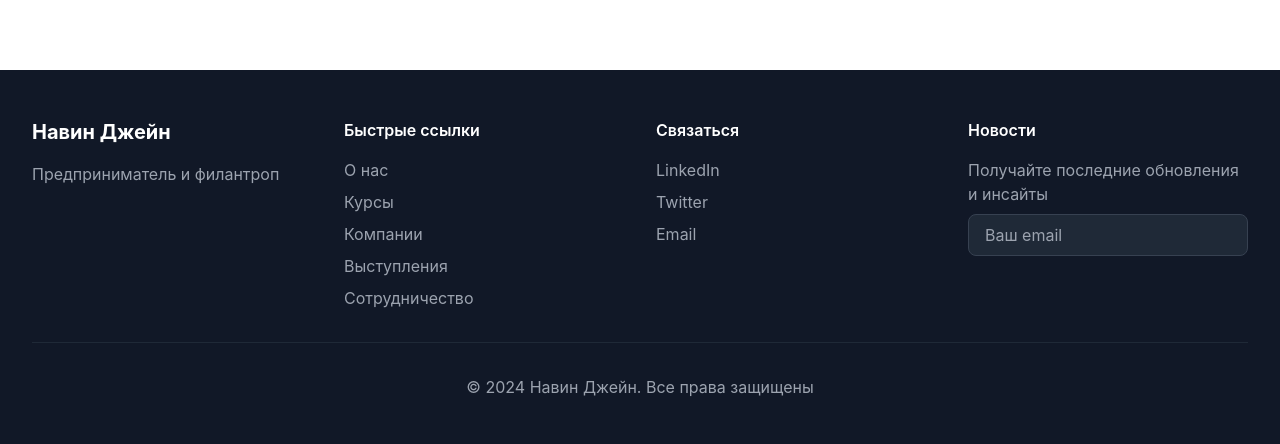
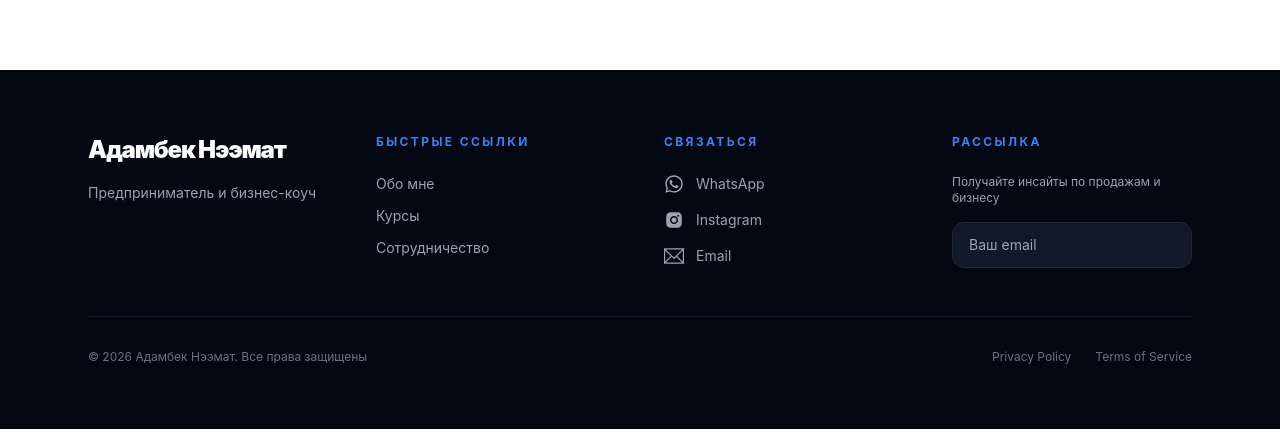
Before and after one commit to Abdulamitov-Mirbek/Adambek-nemad, a React (Vite) app: page / in a window 1280 px wide. Shown: the part 7283-7727 px from the top of the page. Built offline with nearby package versions, Linux system fonts and the light colour scheme.

Commit message:
fead: footer add new icons and functions

```diff
--- a/package.json
+++ b/package.json
@@ -15,7 +15,8 @@
     "framer-motion": "^12.38.0",
     "lucide-react": "^1.7.0",
     "react": "^18.2.0",
-    "react-dom": "^18.2.0"
+    "react-dom": "^18.2.0",
+    "react-icons": "^5.6.0"
   },
   "devDependencies": {
     "@types/react": "^18.2.43",
--- a/src/components/Footer.jsx
+++ b/src/components/Footer.jsx
@@ -1,35 +1,39 @@
-// src/components/Footer.jsx
 import React, { useContext } from "react";
 import { LanguageContext } from "../context/LanguageContext";
 
+import { AiFillInstagram } from "react-icons/ai";
+import { FaWhatsapp } from "react-icons/fa"; // Иконка WhatsApp
+import { TfiEmail } from "react-icons/tfi";
+import { MdAddCall } from "react-icons/md";
+
 const content = {
   ru: {
-    name: "Навин Джейн",
-    title: "Предприниматель и филантроп",
+    name: "Адамбек Нээмат",
+    title: "Предприниматель и бизнес-коуч",
     quickLinks: "Быстрые ссылки",
-    about: "О нас",
-    companies: "Компании",
+    about: "Обо мне",
+    companies: "Проекты",
     speaking: "Выступления",
     collaboration: "Сотрудничество",
     courses: "Курсы",
     connect: "Связаться",
-    newsletter: "Новости",
-    newsletterText: "Получайте последние обновления и инсайты",
+    newsletter: "Рассылка",
+    newsletterText: "Получайте инсайты по продажам и бизнесу",
     emailPlaceholder: "Ваш email",
     copyright: "Все права защищены",
   },
   kg: {
-    name: "Навин Жейн",
-    title: "Ишкер жана филантроп",
+    name: "Адамбек Нээмат",
+    title: "Ишкер жана бизнес-коуч",
     quickLinks: "Тез шилтемелер",
-    about: "Биз жөнүндө",
-    companies: "Компаниялар",
-    speaking: "Сүйлөөлөр",
+    about: "Мен жөнүндө",
+    companies: "Долбоорлор",
+    speaking: "Чыгуулар",
     collaboration: "Кызматташуу",
     courses: "Курстар",
     connect: "Байланыш",
     newsletter: "Жаңылыктар",
-    newsletterText: "Акыркы жаңыртууларды жана инсайттарды алыңыз",
+    newsletterText: "Сатуу жана бизнес боюнча инсайттарды алыңыз",
     emailPlaceholder: "Электрондук почтаңыз",
     copyright: "Бардык укуктар корголгон",
   },
@@ -40,80 +44,91 @@ export const Footer = () => {
   const t = content[language];
 
   return (
-    <footer className="bg-gray-900 text-white py-12">
-      <div className="container-custom">
-        <div className="grid md:grid-cols-4 gap-8 mb-8">
+    <footer className="bg-gray-950 text-white py-16">
+      <div className="container-custom max-w-6xl mx-auto px-6">
+        <div className="grid md:grid-cols-4 gap-12 mb-12">
+
+          {/* Колонка 1: О Бренде */}
+          <div className="space-y-4">
+            <h3 className="text-2xl font-black tracking-tighter">{t.name}</h3>
+            <p className="text-gray-400 text-sm leading-relaxed">{t.title}</p>
+          </div>
+
+          {/* Колонка 2: Навигация */}
           <div>
-            <h3 className="text-xl font-bold mb-4">{t.name}</h3>
-            <p className="text-gray-400">{t.title}</p>
+            <h4 className="font-bold mb-6 uppercase text-xs tracking-[0.2em] text-blue-500">
+              {t.quickLinks}
+            </h4>
+            <ul className="space-y-3 text-gray-400 text-sm">
+              <li><a href="#about" className="hover:text-white transition-colors">{t.about}</a></li>
+              <li><a href="#courses" className="hover:text-white transition-colors">{t.courses}</a></li>
+              <li><a href="#collaboration" className="hover:text-white transition-colors">{t.collaboration}</a></li>
+            </ul>
           </div>
+
+          {/* Колонка 3: Контакты с иконками */}
           <div>
-            <h4 className="font-semibold mb-4">{t.quickLinks}</h4>
-            <ul className="space-y-2 text-gray-400">
+            <h4 className="font-bold mb-6 uppercase text-xs tracking-[0.2em] text-blue-500">
+              {t.connect}
+            </h4>
+            <ul className="space-y-4 text-gray-400 text-sm">
               <li>
-                <a href="#about" className="hover:text-white transition">
-                  {t.about}
-                </a>
-              </li>
-              <li>
-                <a href="#courses" className="hover:text-white transition">
-                  {t.courses}
-                </a>
-              </li>
-              <li>
-                <a href="#companies" className="hover:text-white transition">
-                  {t.companies}
-                </a>
-              </li>
-              <li>
-                <a href="#speaking" className="hover:text-white transition">
-                  {t.speaking}
+                <a
+                  href="https://wa.me/996704343756"
+                  target="_blank"
+                  rel="noopener noreferrer"
+                  className="flex items-center gap-3 hover:text-green-500 transition-colors group"
+                >
+                  <FaWhatsapp className="text-xl group-hover:scale-110 transition-transform" />
+                  <span>WhatsApp</span>
                 </a>
               </li>
               <li>
                 <a
-                  href="#collaboration"
-                  className="hover:text-white transition"
+                  href="https://www.instagram.com/adambek.neemat"
+                  target="_blank"
+                  rel="noopener noreferrer"
+                  className="flex items-center gap-3 hover:text-pink-500 transition-colors group"
                 >
-                  {t.collaboration}
+                  <AiFillInstagram className="text-xl group-hover:scale-110 transition-transform" />
+                  <span>Instagram</span>
+                </a>
+              </li>
+              <li>
+                <a
+                  href="mailto:example@mail.com"
+                  className="flex items-center gap-3 hover:text-blue-400 transition-colors group"
+                >
+                  <TfiEmail className="text-xl group-hover:scale-110 transition-transform" />
+                  <span>Email</span>
                 </a>
               </li>
             </ul>
           </div>
+
+          {/* Колонка 4: Подписка */}
           <div>
-            <h4 className="font-semibold mb-4">{t.connect}</h4>
-            <ul className="space-y-2 text-gray-400">
-              <li>
-                <a href="#" className="hover:text-white transition">
-                  LinkedIn
-                </a>
-              </li>
-              <li>
-                <a href="#" className="hover:text-white transition">
-                  Twitter
-                </a>
-              </li>
-              <li>
-                <a href="#" className="hover:text-white transition">
-                  Email
-                </a>
-              </li>
-            </ul>
-          </div>
-          <div>
-            <h4 className="font-semibold mb-4">{t.newsletter}</h4>
-            <p className="text-gray-400 mb-2">{t.newsletterText}</p>
-            <input
-              type="email"
-              placeholder={t.emailPlaceholder}
-              className="w-full px-4 py-2 rounded-lg bg-gray-800 text-white border border-gray-700 focus:outline-none focus:border-blue-500"
-            />
+            <h4 className="font-bold mb-6 uppercase text-xs tracking-[0.2em] text-blue-500">
+              {t.newsletter}
+            </h4>
+            <p className="text-gray-400 text-xs mb-4">{t.newsletterText}</p>
+            <div className="relative">
+              <input
+                type="email"
+                placeholder={t.emailPlaceholder}
+                className="w-full px-4 py-3 rounded-xl bg-gray-900 text-white border border-gray-800 focus:outline-none focus:border-blue-500 text-sm"
+              />
+            </div>
           </div>
         </div>
-        <div className="border-t border-gray-800 pt-8 text-center text-gray-400">
-          <p>
-            &copy; 2024 {t.name}. {t.copyright}
-          </p>
+
+        {/* Копирайт */}
+        <div className="border-t border-gray-900 pt-8 flex flex-col md:flex-row justify-between items-center gap-4 text-gray-500 text-xs">
+          <p>&copy; {new Date().getFullYear()} {t.name}. {t.copyright}</p>
+          <div className="flex gap-6">
+            <a href="#" className="hover:text-white transition">Privacy Policy</a>
+            <a href="#" className="hover:text-white transition">Terms of Service</a>
+          </div>
         </div>
       </div>
     </footer>
```
Also changed, not shown: 1 other file (tests, documents, lock files or other folders).
